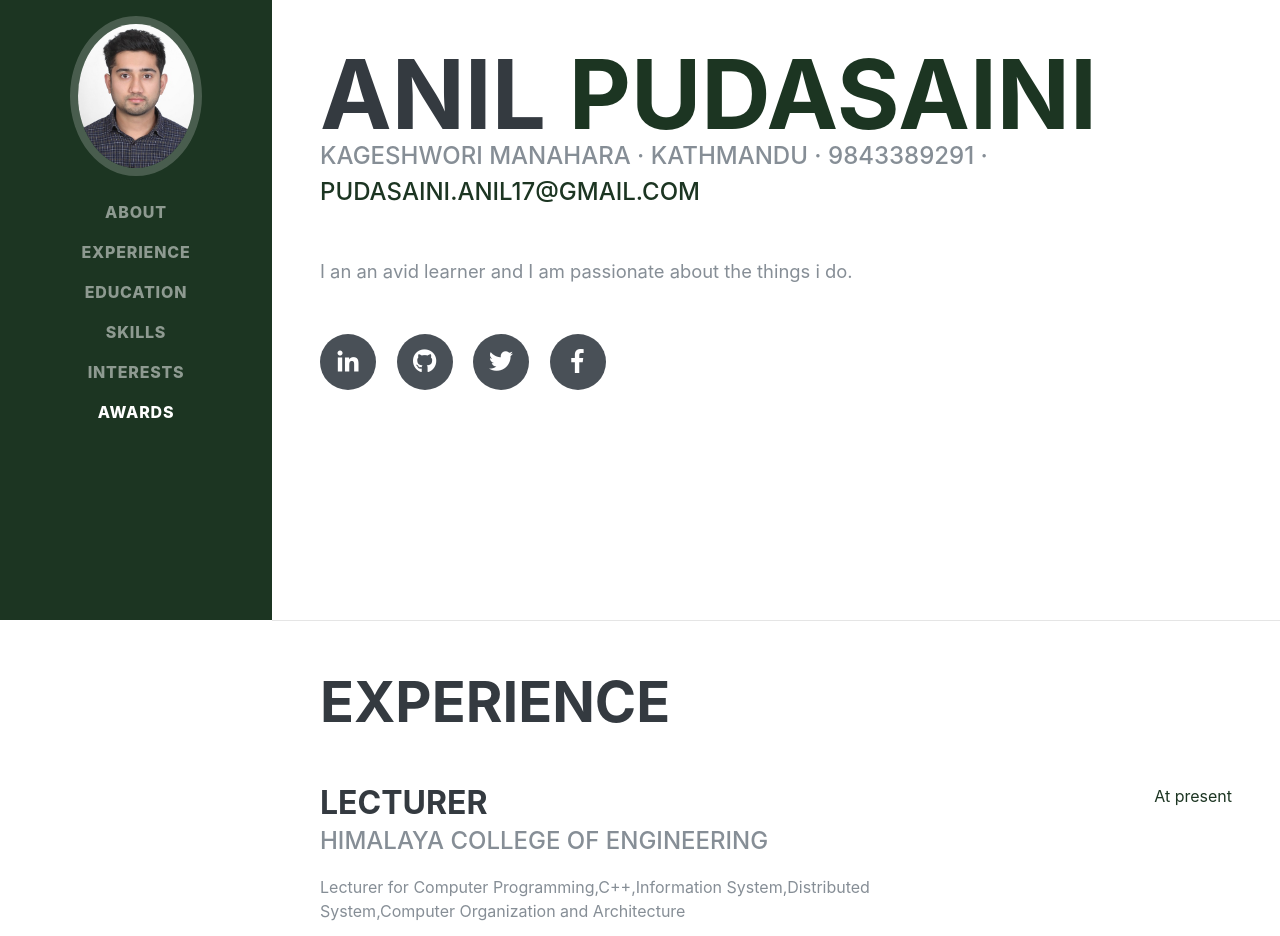
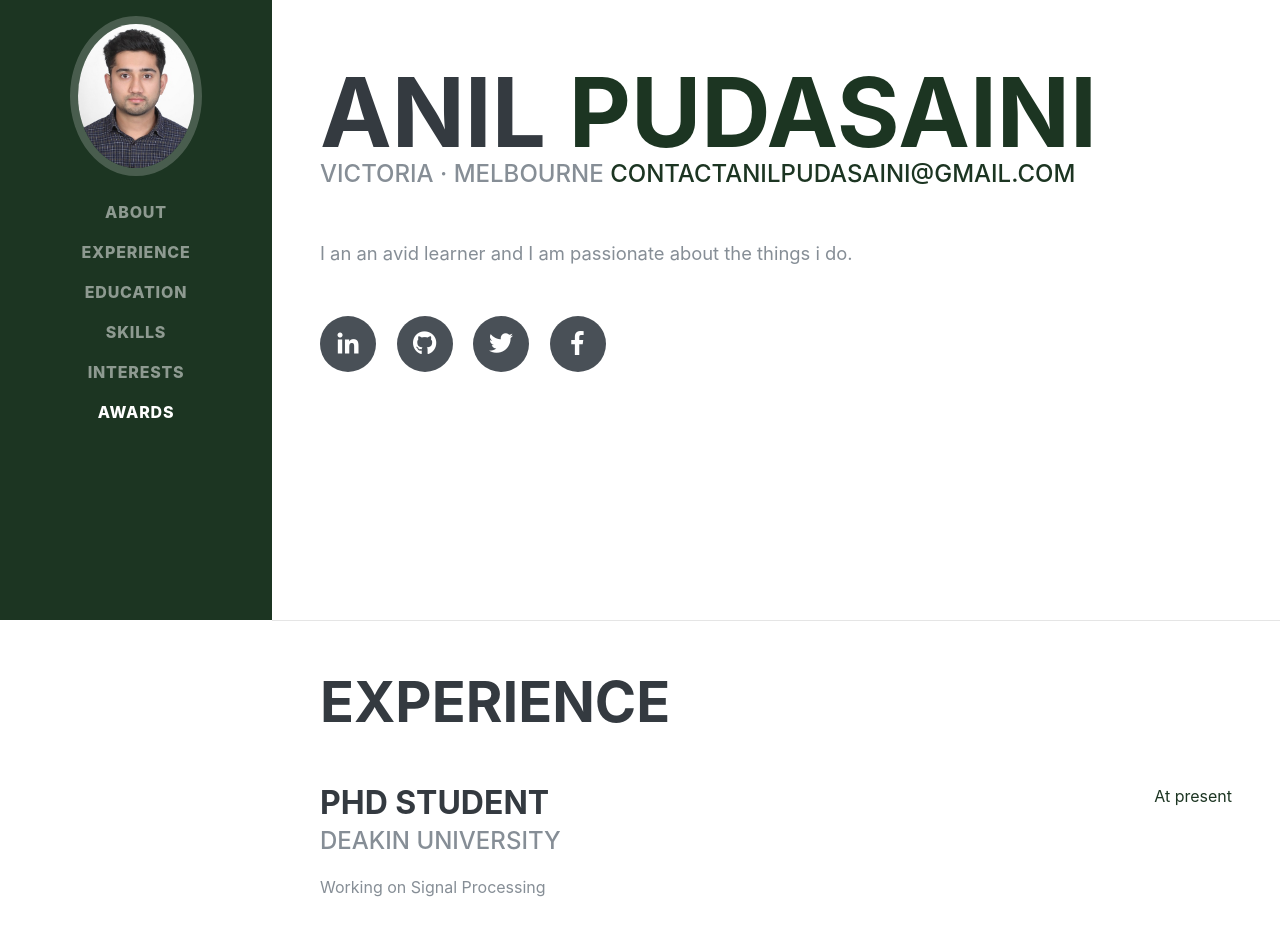
Before and after one commit to anilpudasaini/anilpudasaini.github.io, a plain HTML site: page index.html in a window 1280 px wide. Shown: the part 180-1116 px from the top of the page. Drawn offline with Linux system fonts and the light colour scheme; a web font is replaced by a local one.

Commit message:
Updated index file only.

```diff
--- a/index.html
+++ b/index.html
@@ -66,8 +66,8 @@
           <h1 class="mb-0">Anil
             <span class="text-primary">Pudasaini</span>
           </h1>
-          <div class="subheading mb-5">Kageshwori Manahara · Kathmandu · 9843389291 ·
-            <a href="mailto:name@email.com">pudasaini.anil17@gmail.com</a>
+          <div class="subheading mb-5">Victoria · Melbourne
+            <a href="mailto:name@email.com">contactanilpudasaini@gmail.com</a>
           </div>
           <p class="lead mb-5">I an an avid learner and I am passionate about the things i do.</p>
           <div class="social-icons">
@@ -94,6 +94,15 @@
           <h2 class="mb-5">Experience</h2>
 
           <div class="resume-item d-flex flex-column flex-md-row mb-5">
+                        <div class="resume-content mr-auto">
+              <h3 class="mb-0">Phd Student</h3>
+              <div class="subheading mb-3">Deakin University</div>
+              <p>Working on Signal Processing</p>
+            </div>
+            <div class="resume-date text-md-right">
+              <span class="text-primary">At present</span>
+            </div>
+          </div>
             <div class="resume-content mr-auto">
               <h3 class="mb-0">Lecturer</h3>
               <div class="subheading mb-3">Himalaya College of Engineering</div>
@@ -267,6 +276,8 @@
           <h2 class="mb-5">Awards &amp; Achievements</h2>
           <ul class="fa-ul mb-0">
             <li>
+                            <i class="fa-li fa fa-trophy text-warning"></i>
+                                     Receipient of FUSEMACHINES AI FELLOWSHIP 2023<li>
               <i class="fa-li fa fa-trophy text-warning"></i>
                                      GOLD MEDALIST Masters in Information and Communication Engineering<li>
 
```
